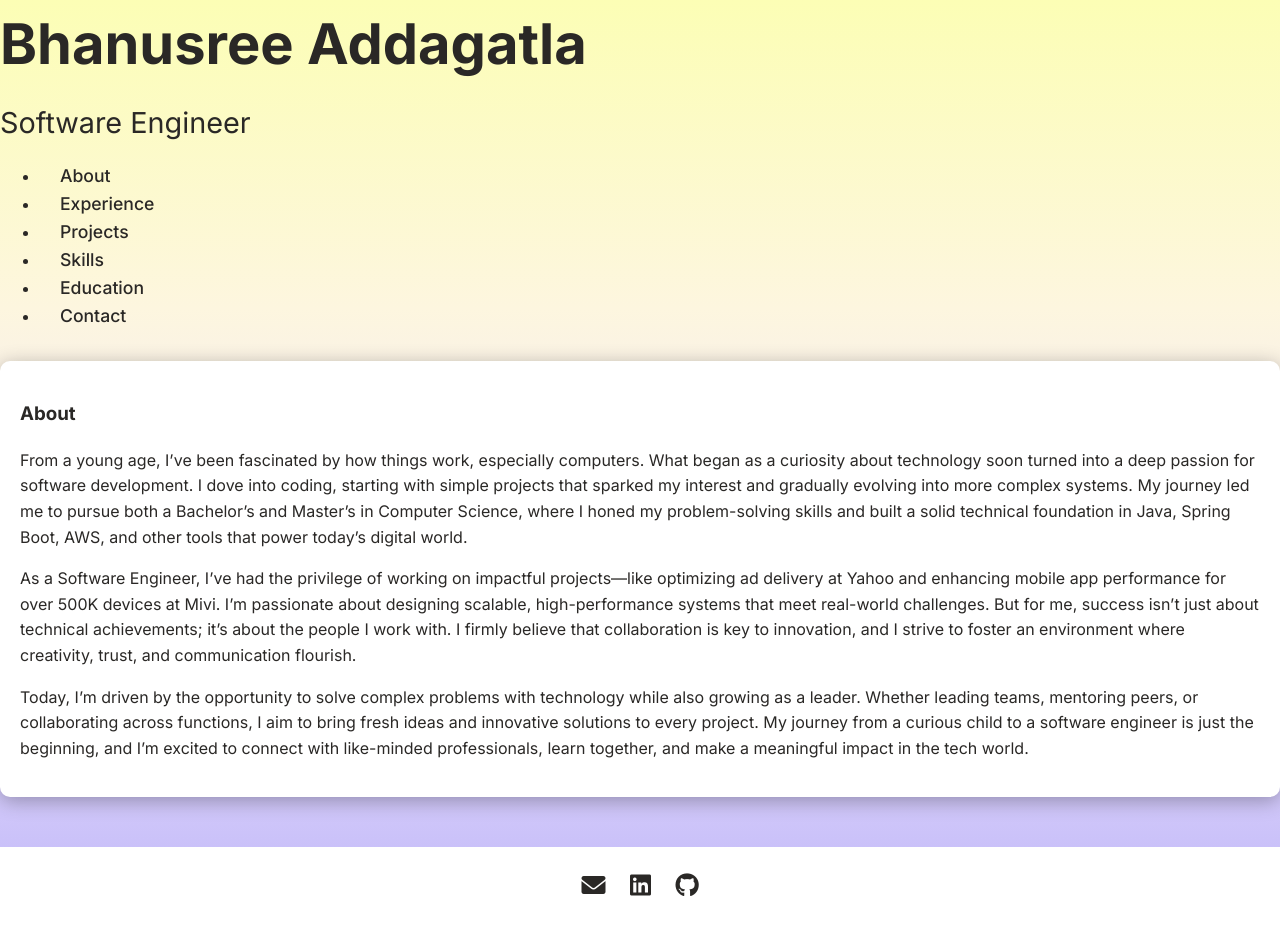
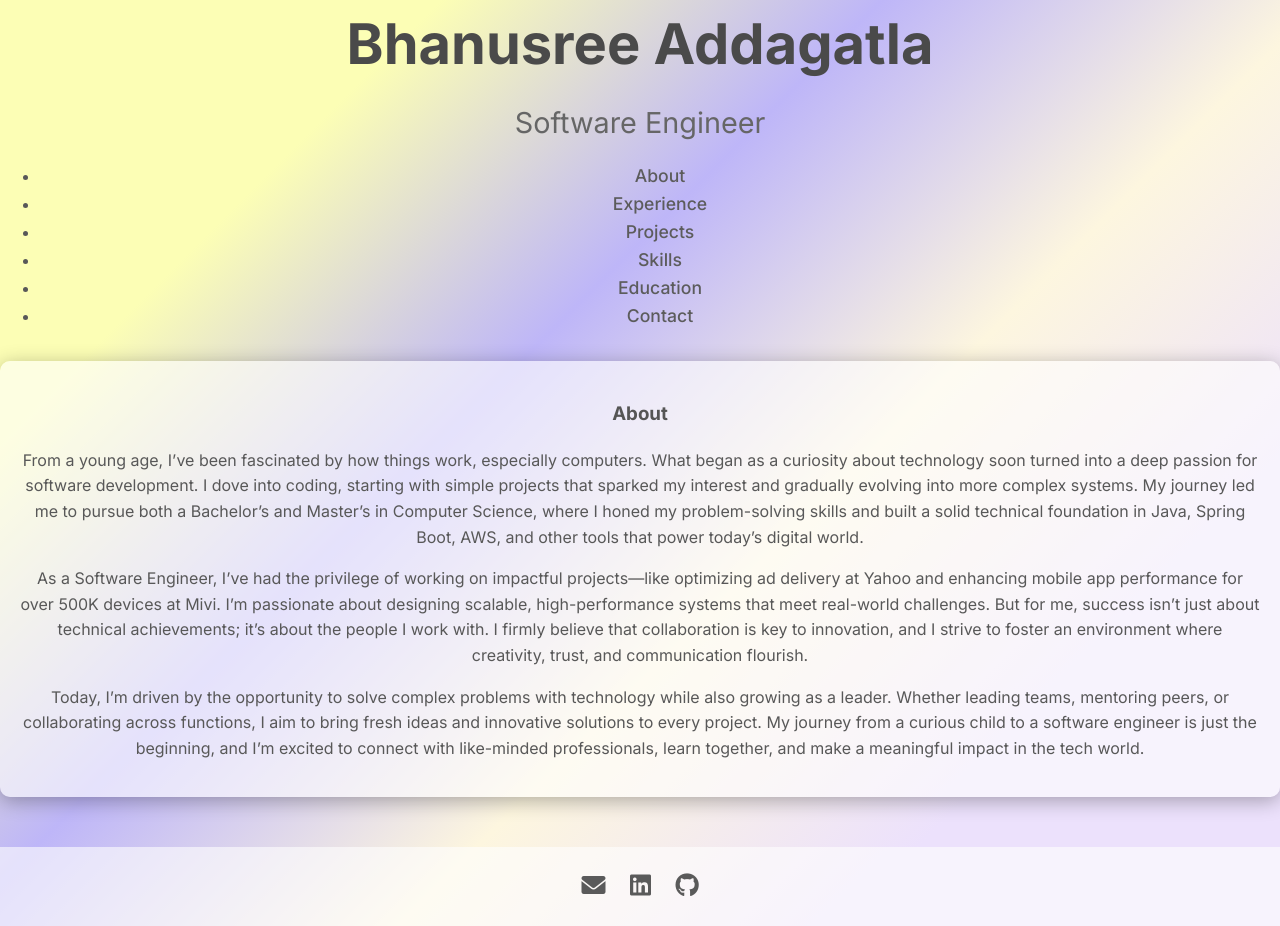
Before and after one commit to bhanusree-art/bhanusree-art.github.io, a plain HTML site: page index.html in a window 1280 px wide. Drawn offline with Linux system fonts and the light colour scheme.

Commit message:
Update style.css

```diff
--- a/style.css
+++ b/style.css
@@ -1,11 +1,12 @@
 /* General Styles */
 body {
   font-family: 'Inter', sans-serif;
-  background: linear-gradient(180deg, #FCFEB5, #FDF6DF, #ECE1FC, #BEB6F8);
-  color: #2A2826;
+  background: linear-gradient(135deg, #FCFEB5 20%, #BEB6F8 40%, #FDF6DF 60%, #ECE1FC 80%);
+  color: #585858;
   margin: 0;
   padding: 0;
   line-height: 1.6;
+  text-align: center;
 }
 
 /* Header Section */
@@ -13,20 +14,20 @@ header h1 {
   font-size: clamp(2rem, 8vw, 3.5rem);
   font-weight: 700;
   margin: 0;
-  color: #2A2826;
+  color: #4A4A4A;
 }
 
 header h2 {
   font-size: clamp(1.2rem, 4vw, 1.8rem);
   font-weight: 400;
   margin: 10px 0 0;
-  color: #2A2826;
+  color: #666666;
 }
 
 /* Navigation Links */
 nav ul li a {
   text-decoration: none;
-  color: #2A2826;
+  color: #5C5C5C;
   font-size: 1.1rem;
   font-weight: 500;
   padding: 10px 20px;
@@ -41,28 +42,28 @@ nav ul li a:hover {
 
 /* Content Section */
 #content {
-  text-align: left;
+  text-align: center;
   padding: 20px;
-  background-color: #FFFFFF;
+  background-color: rgba(255, 255, 255, 0.6); /* Translucent effect */
   border-radius: 10px;
   box-shadow: 0 4px 20px rgba(0, 0, 0, 0.3);
   margin-top: 30px;
 }
 
 #content h3, #content h4 {
-  color: #2A2826;
+  color: #555555;
 }
 
 /* Footer */
 footer {
-  background-color: #FFFFFF;
+  background-color: rgba(255, 255, 255, 0.6);
   padding: 20px;
   text-align: center;
   margin-top: 50px;
 }
 
 footer a {
-  color: #2A2826;
+  color: #5A5A5A;
   font-size: 1.5rem;
   margin: 0 10px;
   transition: 0.3s ease;
```
